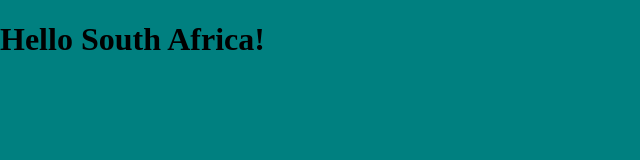
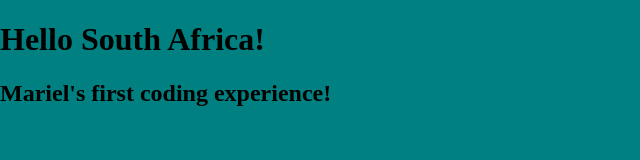
Before and after one commit to marielgreen/marielgreen.github.io, a plain HTML site: page index.html in a window 1280 px wide. Shown: the whole page, without its empty margins (0-640 px from the left). Drawn offline with Linux system fonts and the light colour scheme.

Commit message:
Update index.html

```diff
--- a/index.html
+++ b/index.html
@@ -10,6 +10,7 @@
           </head>
   <body>
     <h1>Hello South Africa!</h1>
+    <h2> Mariel's first coding experience!</h2>
     </body>
     <body>
     <div class="white">
```
